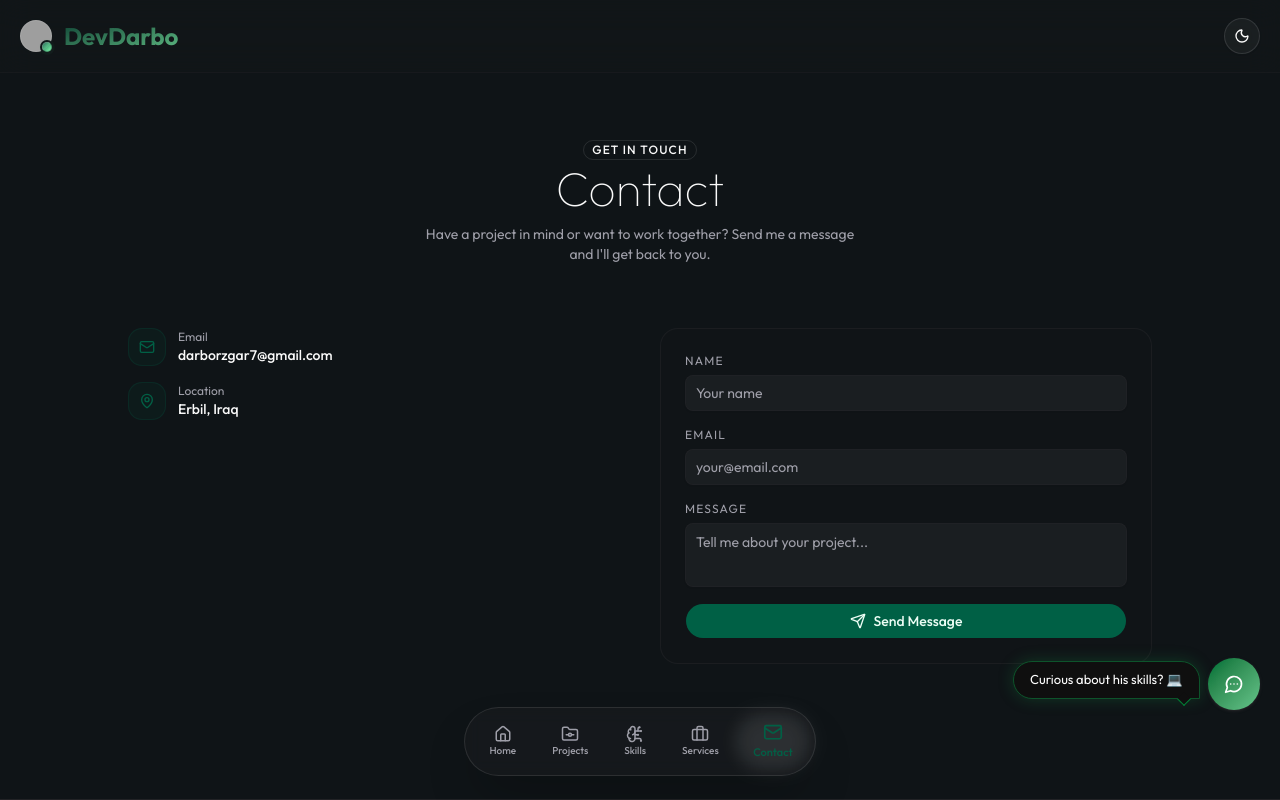
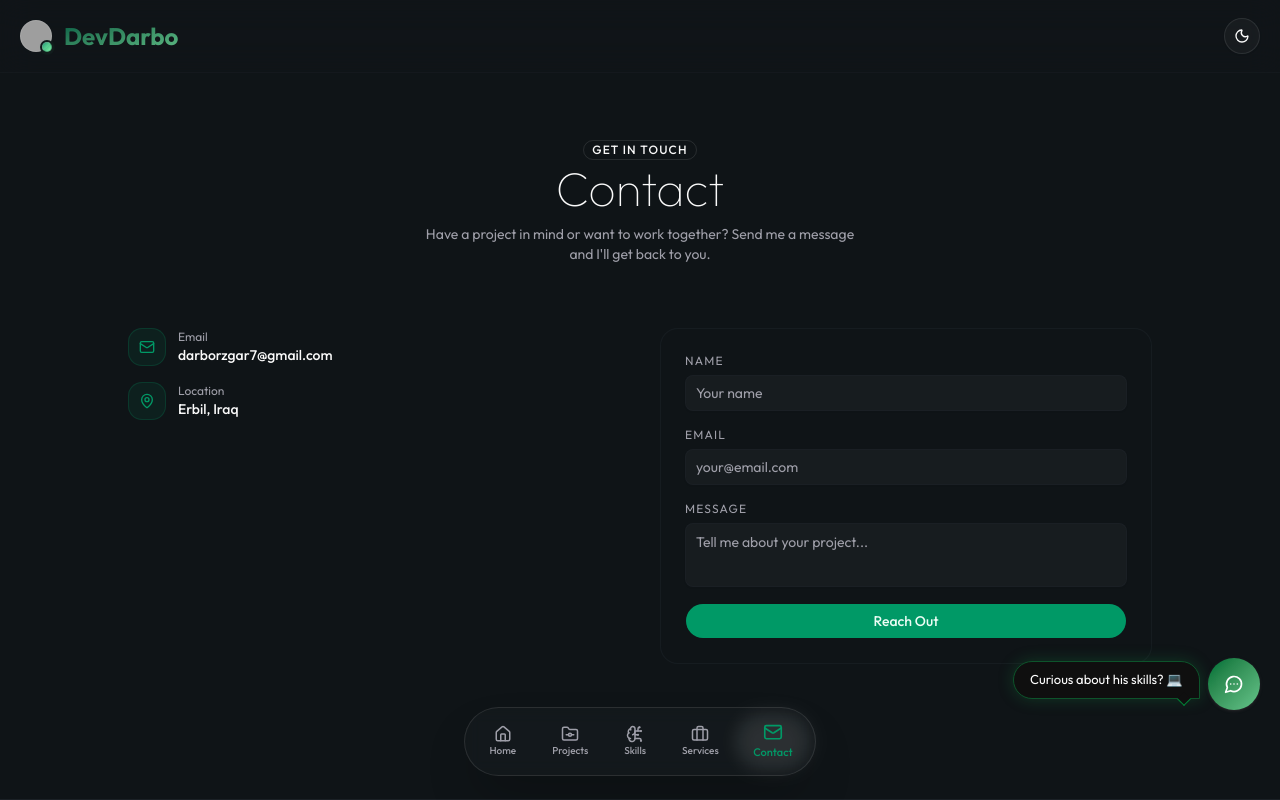
Before and after one commit to darbazrzgarsalih/Darbaz-Portfolio, a Next.js app: page /contact in a window 1280 px wide. Built offline with nearby package versions, Linux system fonts and the light colour scheme; grey boxes are pictures that could not be loaded.

Commit message:
added toast to contact when it's succeeded

```diff
--- a/app/contact/page.tsx
+++ b/app/contact/page.tsx
@@ -8,6 +8,8 @@ import { Mail, MapPin, Send, Loader } from "lucide-react";
 import { useState } from "react";
 import emailjs from "@emailjs/browser";
 import { motion } from 'framer-motion';
+import { CgSpinner } from "react-icons/cg";
+import { toast } from "sonner";
 
 const EMAILJS_SERVICE_ID = "service_6gt51qg";
 const EMAILJS_TEMPLATE_ID = "template_r3of9h6";
@@ -39,6 +41,7 @@ function Contact() {
             );
             setStatus("sent");
             setForm({ name: "", email: "", message: "" });
+            toast.success("Message has been sent successfully")
         } catch (err) {
             alert(JSON.stringify(err));
             console.error(err);
@@ -156,13 +159,11 @@ function Contact() {
                             <Button type="submit" disabled={status === "loading"} className="w-full gap-2">
                                 {status === "loading" ? (
                                     <>
-                                        <Loader size={15} className="animate-spin" />
-                                        Be patient
+                                      <CgSpinner className="animate-spin"/>
                                     </>
                                 ) : (
                                     <>
-                                        <Send size={15} />
-                                        Send Message
+                                        Reach Out
                                     </>
                                 )}
                             </Button>
--- a/app/globals.css
+++ b/app/globals.css
@@ -50,70 +50,60 @@
 :root {
   --background: oklch(96.51% 0.0109 183.45);
   --foreground: oklch(0.141 0.005 285.823);
-  --card: oklch(1 0 0);
+  --card: oklch(98% 0.008 183.45);
   --card-foreground: oklch(0.141 0.005 285.823);
-  --popover: oklch(1 0 0);
+  --popover: oklch(98% 0.008 183.45);
   --popover-foreground: oklch(0.141 0.005 285.823);
   --primary: oklch(0.508 0.118 165.612);
   --primary-foreground: oklch(0.979 0.021 166.113);
-  --secondary: oklch(0.967 0.001 286.375);
+  --secondary: oklch(93% 0.014 183.45);
   --secondary-foreground: oklch(0.21 0.006 285.885);
-  --muted: oklch(0.967 0.001 286.375);
+  --muted: oklch(93% 0.014 183.45);
   --muted-foreground: oklch(0.552 0.016 285.938);
-  --accent: oklch(0.967 0.001 286.375);
+  --accent: oklch(90% 0.022 165.612);
   --accent-foreground: oklch(0.21 0.006 285.885);
   --destructive: oklch(0.577 0.245 27.325);
-  --border: oklch(0.92 0.004 286.32);
-  --input: oklch(0.92 0.004 286.32);
-  --ring: oklch(0.705 0.015 286.067);
-  --chart-1: oklch(0.845 0.143 164.978);
-  --chart-2: oklch(0.696 0.17 162.48);
-  --chart-3: oklch(0.596 0.145 163.225);
-  --chart-4: oklch(0.508 0.118 165.612);
-  --chart-5: oklch(0.432 0.095 166.913);
+  --border: oklch(89% 0.016 183.45);
+  --input: oklch(89% 0.016 183.45);
+  --ring: oklch(0.508 0.118 165.612);
   --radius: 0.625rem;
-  --sidebar: oklch(0.985 0 0);
+  --sidebar: oklch(94% 0.012 183.45);
   --sidebar-foreground: oklch(0.141 0.005 285.823);
   --sidebar-primary: oklch(0.596 0.145 163.225);
   --sidebar-primary-foreground: oklch(0.979 0.021 166.113);
-  --sidebar-accent: oklch(0.967 0.001 286.375);
+  --sidebar-accent: oklch(90% 0.022 165.612);
   --sidebar-accent-foreground: oklch(0.21 0.006 285.885);
-  --sidebar-border: oklch(0.92 0.004 286.32);
-  --sidebar-ring: oklch(0.705 0.015 286.067);
+  --sidebar-border: oklch(89% 0.016 183.45);
+  --sidebar-ring: oklch(0.508 0.118 165.612);
 }
 
 .dark {
   --background: oklch(18.735% 0.0099 234.47);
   --foreground: oklch(0.985 0 0);
-  --card: oklch(0.21 0.006 285.885);
+  --card: oklch(22% 0.012 234.47);
   --card-foreground: oklch(0.985 0 0);
-  --popover: oklch(0.21 0.006 285.885);
+  --popover: oklch(22% 0.012 234.47);
   --popover-foreground: oklch(0.985 0 0);
-  --primary: oklch(0.432 0.095 166.913);
+  --primary: oklch(0.596 0.145 163.225);
   --primary-foreground: oklch(0.979 0.021 166.113);
-  --secondary: oklch(0.274 0.006 286.033);
+  --secondary: oklch(26% 0.014 234.47);
   --secondary-foreground: oklch(0.985 0 0);
-  --muted: oklch(0.274 0.006 286.033);
+  --muted: oklch(26% 0.014 234.47);
   --muted-foreground: oklch(0.705 0.015 286.067);
-  --accent: oklch(0.274 0.006 286.033);
+  --accent: oklch(28% 0.02 200);
   --accent-foreground: oklch(0.985 0 0);
   --destructive: oklch(0.704 0.191 22.216);
   --border: oklch(1 0 0 / 10%);
-  --input: oklch(1 0 0 / 15%);
-  --ring: oklch(0.552 0.016 285.938);
-  --chart-1: oklch(0.845 0.143 164.978);
-  --chart-2: oklch(0.696 0.17 162.48);
-  --chart-3: oklch(0.596 0.145 163.225);
-  --chart-4: oklch(0.508 0.118 165.612);
-  --chart-5: oklch(0.432 0.095 166.913);
-  --sidebar: oklch(0.21 0.006 285.885);
+  --input: oklch(1 0 0 / 12%);
+  --ring: oklch(0.596 0.145 163.225);
+  --sidebar: oklch(21% 0.012 234.47);
   --sidebar-foreground: oklch(0.985 0 0);
   --sidebar-primary: oklch(0.696 0.17 162.48);
   --sidebar-primary-foreground: oklch(0.262 0.051 172.552);
-  --sidebar-accent: oklch(0.274 0.006 286.033);
+  --sidebar-accent: oklch(26% 0.014 234.47);
   --sidebar-accent-foreground: oklch(0.985 0 0);
   --sidebar-border: oklch(1 0 0 / 10%);
-  --sidebar-ring: oklch(0.552 0.016 285.938);
+  --sidebar-ring: oklch(0.596 0.145 163.225);
 }
 
 @layer base {
--- a/app/layout.tsx
+++ b/app/layout.tsx
@@ -6,6 +6,7 @@ import { ThemeProvider } from "@/components/theme-provider";
 import TopNavbar from "@/components/landing/top-navbar";
 import BottomNavbar from "@/components/landing/bottom-navbar";
 import ChatBot from "@/components/ChatBot";
+import { Toaster } from "@/components/ui/sonner";
 
 const outfit = Outfit({ subsets: ["latin"], variable: "--font-sans" });
 
@@ -25,6 +26,7 @@ export default function RootLayout({ children }: { children: React.ReactNode })
     >
       <body className="antialiased min-h-screen flex flex-col">
         <ThemeProvider>
+        <Toaster position="top-right"/>
           <TopNavbar />
           {children}
           <ChatBot />
--- /dev/null
+++ b/components/ui/sonner.tsx
@@ -0,0 +1,49 @@
+"use client"
+
+import { useTheme } from "next-themes"
+import { Toaster as Sonner, type ToasterProps } from "sonner"
+import { CircleCheckIcon, InfoIcon, TriangleAlertIcon, OctagonXIcon, Loader2Icon } from "lucide-react"
+
+const Toaster = ({ ...props }: ToasterProps) => {
+  const { theme = "system" } = useTheme()
+
+  return (
+    <Sonner
+      theme={theme as ToasterProps["theme"]}
+      className="toaster group"
+      icons={{
+        success: (
+          <CircleCheckIcon className="size-4" />
+        ),
+        info: (
+          <InfoIcon className="size-4" />
+        ),
+        warning: (
+          <TriangleAlertIcon className="size-4" />
+        ),
+        error: (
+          <OctagonXIcon className="size-4" />
+        ),
+        loading: (
+          <Loader2Icon className="size-4 animate-spin" />
+        ),
+      }}
+      style={
+        {
+          "--normal-bg": "var(--popover)",
+          "--normal-text": "var(--popover-foreground)",
+          "--normal-border": "var(--border)",
+          "--border-radius": "var(--radius)",
+        } as React.CSSProperties
+      }
+      toastOptions={{
+        classNames: {
+          toast: "cn-toast",
+        },
+      }}
+      {...props}
+    />
+  )
+}
+
+export { Toaster }
--- a/package.json
+++ b/package.json
@@ -23,6 +23,7 @@
     "react-icons": "^5.6.0",
     "react-scroll": "^1.9.3",
     "shadcn": "^4.0.6",
+    "sonner": "^2.0.7",
     "tailwind-merge": "^3.5.0",
     "tw-animate-css": "^1.4.0"
   },
```
Also changed, not shown: 1 other file (tests, documents, lock files or other folders).
